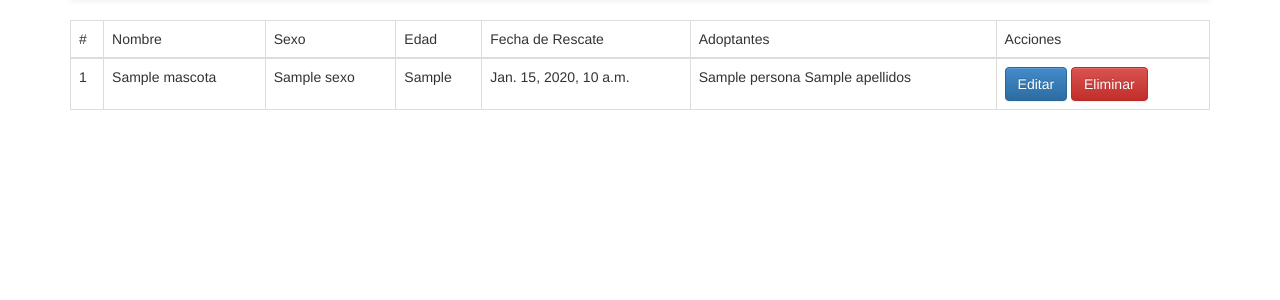
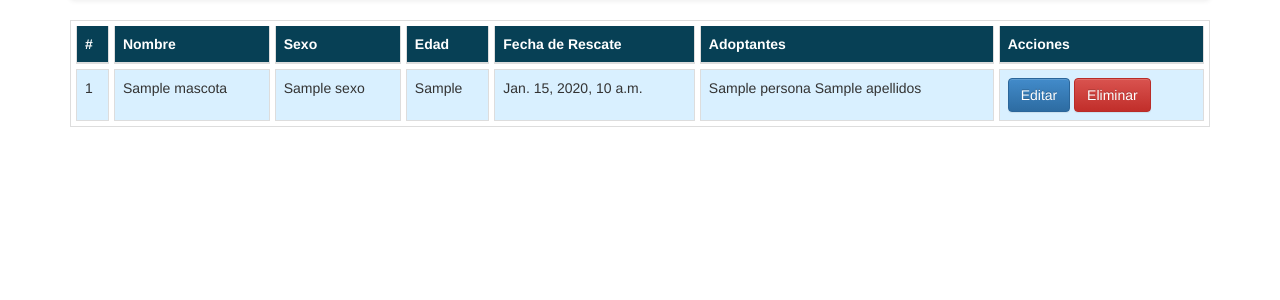
Before and after one commit to JPablo1997/Refugio_Django, a Django app: template templates/mascota/mascota_list.html in a window 1280 px wide. Shown: the part 50-350 px from the top of the page. Run offline with Django 3.2, Linux system fonts and the light colour scheme; the template is opened without the code that fills it: most values are stand-ins (such as "Sample title", 1, 10 or a date in 2020); some libraries are stand-ins or nearby versions.

Commit message:
Agregar estilo a la lista de mascotas

```diff
--- a/static/css/freelancer.css
+++ b/static/css/freelancer.css
@@ -387,3 +387,19 @@ a:focus, a:hover, a:active {
   background-color: #1a252f;
   border-color: #1a252f;
 }
+
+.thead{
+  background-color: #074055;
+  font-size: 14px;
+  font-weight: bold;
+  color: #fff;
+}
+
+.tbody{
+  background-color: #d9f0ff;
+}
+
+.table{
+   border-collapse: separate;
+   border-spacing: 5px;
+}
--- a/templates/mascota/mascota_list.html
+++ b/templates/mascota/mascota_list.html
@@ -3,7 +3,7 @@
 {% block content %}
 
 <table class="table table-bordered">
-	<thead>
+	<thead class="thead">
 		<tr>
 			<td>#</td>
 			<td>Nombre</td>
@@ -14,7 +14,7 @@
 			<td>Acciones</td>
 		</tr>
 	</thead>
-	<tbody>
+	<tbody class="tbody">
 		{% if object_list %}
 		{% for mascota in object_list %}
 		<tr>
```
